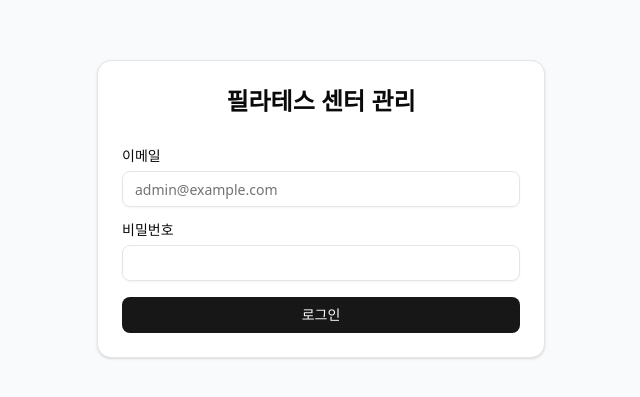
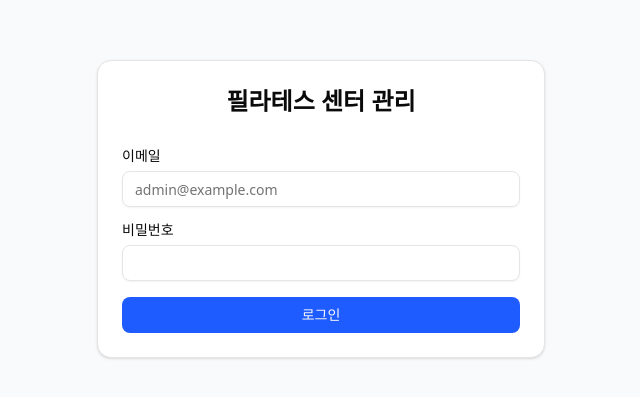
Before and after one commit to sud665/admin-sports-center, a Next.js app: page /login in a window 1280 px wide. Shown: the part 191-588 px from the top of the page, without its empty margins (319-959 px from the left). Built offline with nearby package versions, Linux system fonts and the light colour scheme.

Commit message:
feat: CenterOn 컬러 스킴을 shadcn 테마에 적용
Co-Authored-By: Claude Opus 4.6 (1M context) <noreply@anthropic.com>

```diff
--- a/src/app/globals.css
+++ b/src/app/globals.css
@@ -55,23 +55,23 @@
   --card-foreground: oklch(0.145 0 0);
   --popover: oklch(1 0 0);
   --popover-foreground: oklch(0.145 0 0);
-  --primary: oklch(0.205 0 0);
+  --primary: oklch(0.55 0.25 264);
   --primary-foreground: oklch(0.985 0 0);
   --secondary: oklch(0.97 0 0);
   --secondary-foreground: oklch(0.205 0 0);
   --muted: oklch(0.97 0 0);
   --muted-foreground: oklch(0.556 0 0);
-  --accent: oklch(0.97 0 0);
-  --accent-foreground: oklch(0.205 0 0);
-  --destructive: oklch(0.577 0.245 27.325);
+  --accent: oklch(0.87 0.17 85 / 20%);
+  --accent-foreground: oklch(0.15 0.005 300);
+  --destructive: oklch(0.55 0.22 25);
   --border: oklch(0.922 0 0);
   --input: oklch(0.922 0 0);
   --ring: oklch(0.708 0 0);
-  --chart-1: oklch(0.646 0.222 41.116);
-  --chart-2: oklch(0.6 0.118 184.704);
-  --chart-3: oklch(0.398 0.07 227.392);
-  --chart-4: oklch(0.828 0.189 84.429);
-  --chart-5: oklch(0.769 0.188 70.08);
+  --chart-1: oklch(0.55 0.25 264);
+  --chart-2: oklch(0.55 0.22 25);
+  --chart-3: oklch(0.87 0.17 85);
+  --chart-4: oklch(0.15 0.005 300);
+  --chart-5: oklch(0.93 0.005 150);
   --sidebar: oklch(0.985 0 0);
   --sidebar-foreground: oklch(0.145 0 0);
   --sidebar-primary: oklch(0.205 0 0);
@@ -95,23 +95,23 @@
   --card-foreground: oklch(0.985 0 0);
   --popover: oklch(0.205 0 0);
   --popover-foreground: oklch(0.985 0 0);
-  --primary: oklch(0.922 0 0);
-  --primary-foreground: oklch(0.205 0 0);
+  --primary: oklch(0.60 0.25 264);
+  --primary-foreground: oklch(0.985 0 0);
   --secondary: oklch(0.269 0 0);
   --secondary-foreground: oklch(0.985 0 0);
   --muted: oklch(0.269 0 0);
   --muted-foreground: oklch(0.708 0 0);
-  --accent: oklch(0.269 0 0);
+  --accent: oklch(0.87 0.17 85 / 15%);
   --accent-foreground: oklch(0.985 0 0);
-  --destructive: oklch(0.704 0.191 22.216);
+  --destructive: oklch(0.60 0.22 25);
   --border: oklch(1 0 0 / 10%);
   --input: oklch(1 0 0 / 15%);
   --ring: oklch(0.556 0 0);
-  --chart-1: oklch(0.488 0.243 264.376);
-  --chart-2: oklch(0.696 0.17 162.48);
-  --chart-3: oklch(0.769 0.188 70.08);
-  --chart-4: oklch(0.627 0.265 303.9);
-  --chart-5: oklch(0.645 0.246 16.439);
+  --chart-1: oklch(0.55 0.25 264);
+  --chart-2: oklch(0.55 0.22 25);
+  --chart-3: oklch(0.87 0.17 85);
+  --chart-4: oklch(0.15 0.005 300);
+  --chart-5: oklch(0.93 0.005 150);
   --sidebar: oklch(0.205 0 0);
   --sidebar-foreground: oklch(0.985 0 0);
   --sidebar-primary: oklch(0.488 0.243 264.376);
```
